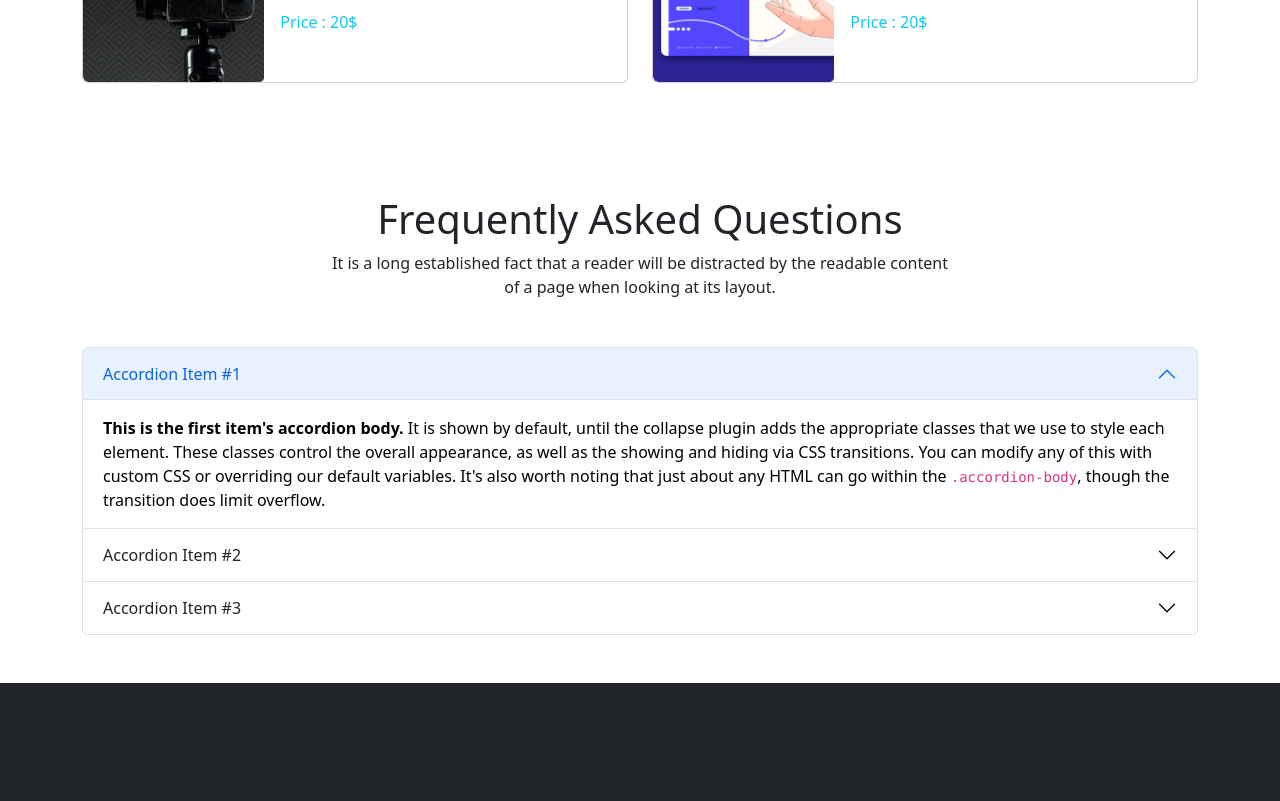
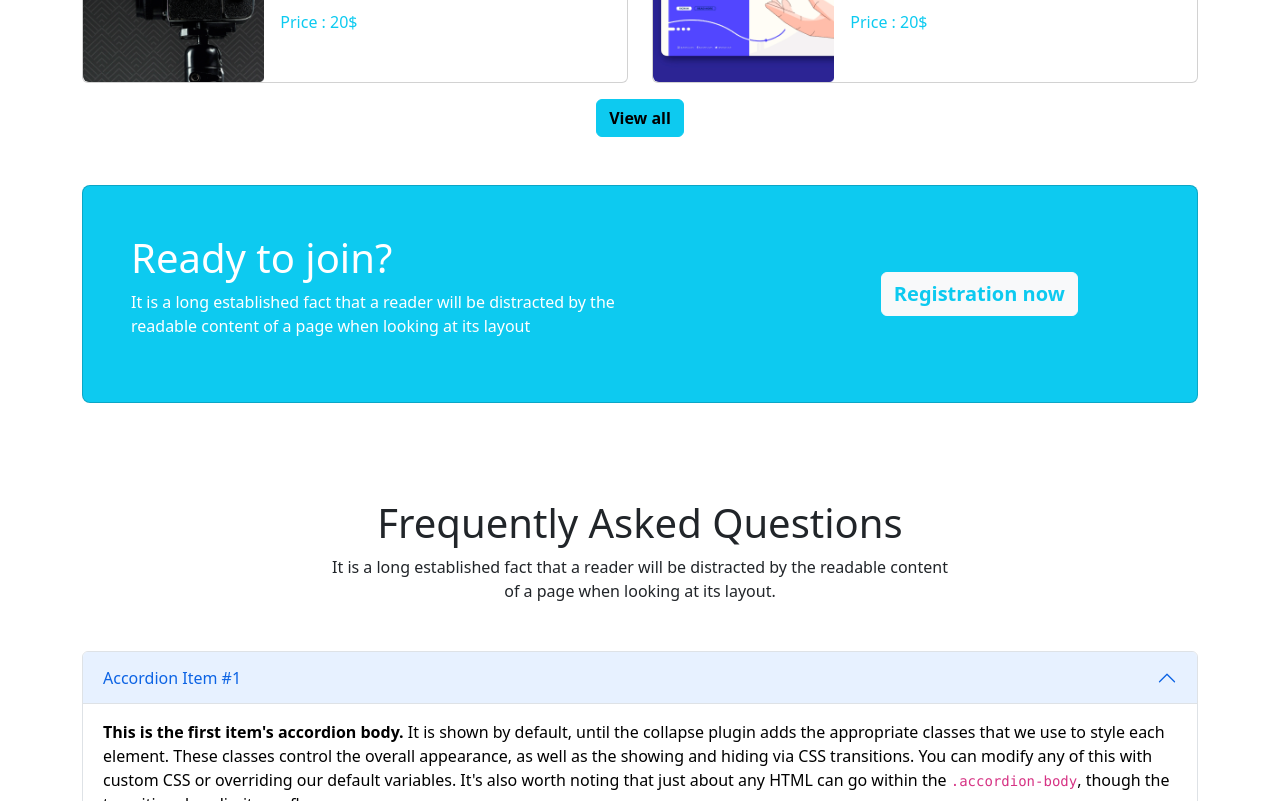
Before and after one commit to jahid900pj/batch6-assigment-3, a plain HTML site: page index.html in a window 1280 px wide. Shown: the part 1491-2292 px from the top of the page. Drawn offline with nearby package versions, Linux system fonts and the light colour scheme.

Commit message:
join now

```diff
--- a/index.html
+++ b/index.html
@@ -243,10 +243,32 @@
                         </div>
                     </div>
                 </div>
-
+            </div>
+            <div class="d-flex justify-content-center">
+                <button type="button" class="btn btn-info"><b>View all</b></button>
             </div>
         </div>
 
+
+    </section>
+
+    <!-- join now  -->
+
+    <section class="container ">
+        <div class="card mb-3 bg-info mt-5 mb-5 bg-info p-5 rounded-3 ">
+            <div class="row g-0">
+                <div class="col-12 col-md-12 col-lg-8 text-center text-lg-start">
+                    <h1 class="text-white">Ready to join?</h1>
+                    <p class="text-white">It is a long established fact that a reader will be distracted by the <br>
+                        readable content of a page when looking at its layout</p>
+                </div>
+                <div class="col-12 col-md-12 col-lg-4 d-flex justify-content-center align-self-center p-4">
+                    <button type="button" class="btn btn-light inline-block mx-auto"><b
+                            class="text-info fs-5 text py-5">Registration
+                            now</b></button>
+                </div>
+            </div>
+        </div>
 
     </section>
 
```
